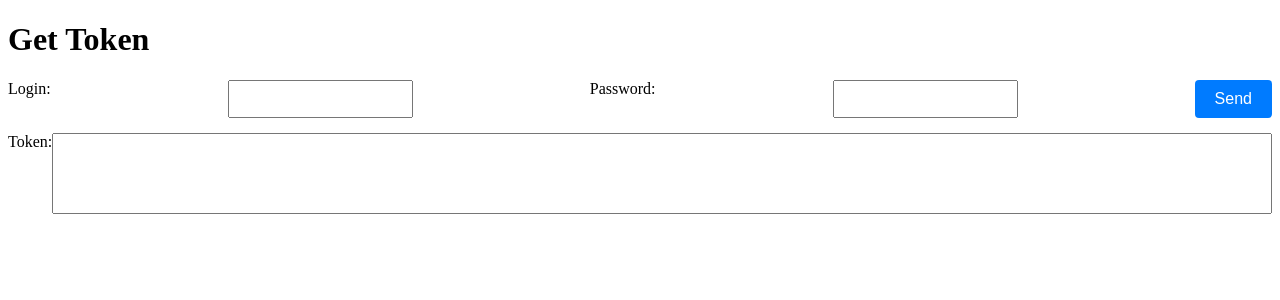
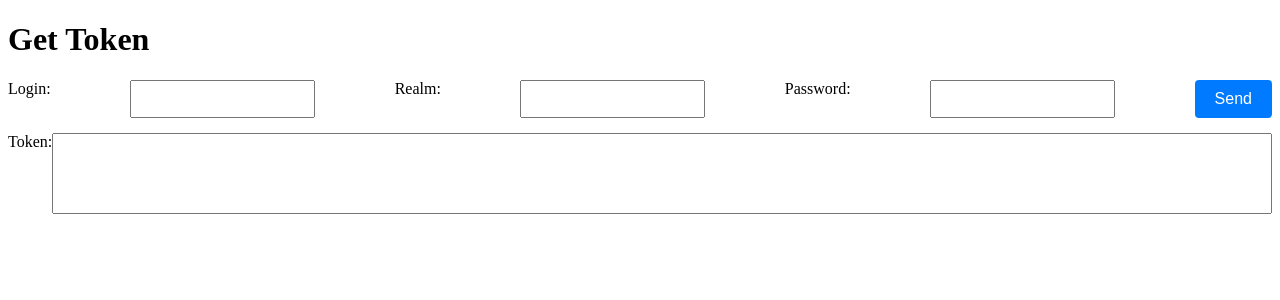
Before and after one commit to AlekseyLarchenko/TokenApp, a Flask app: page / in a window 1280 px wide. Shown: the top 300 px of the page. Run offline with Flask 3, Linux system fonts and the light colour scheme.

Commit message:
upd 15.11.2023-2

```diff
--- a/templates/index.html
+++ b/templates/index.html
@@ -10,6 +10,9 @@
         <div class="form-row">
             <label for="login">Login:</label>
             <input type="text" name="login" required>
+
+            <label for="realm">Realm:</label>
+            <input type="text" name="realm" required>
 
             <label for="password">Password:</label>
             <input type="password" name="password" required>
```
